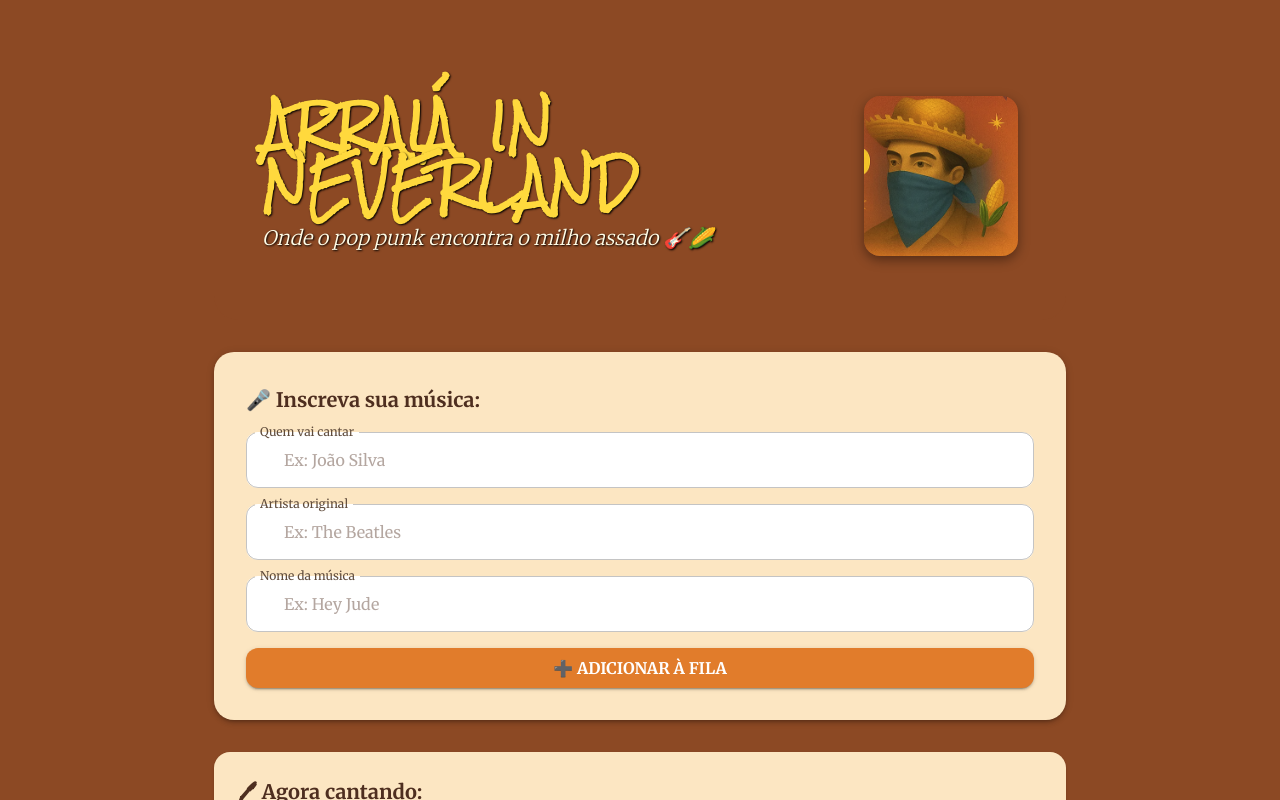
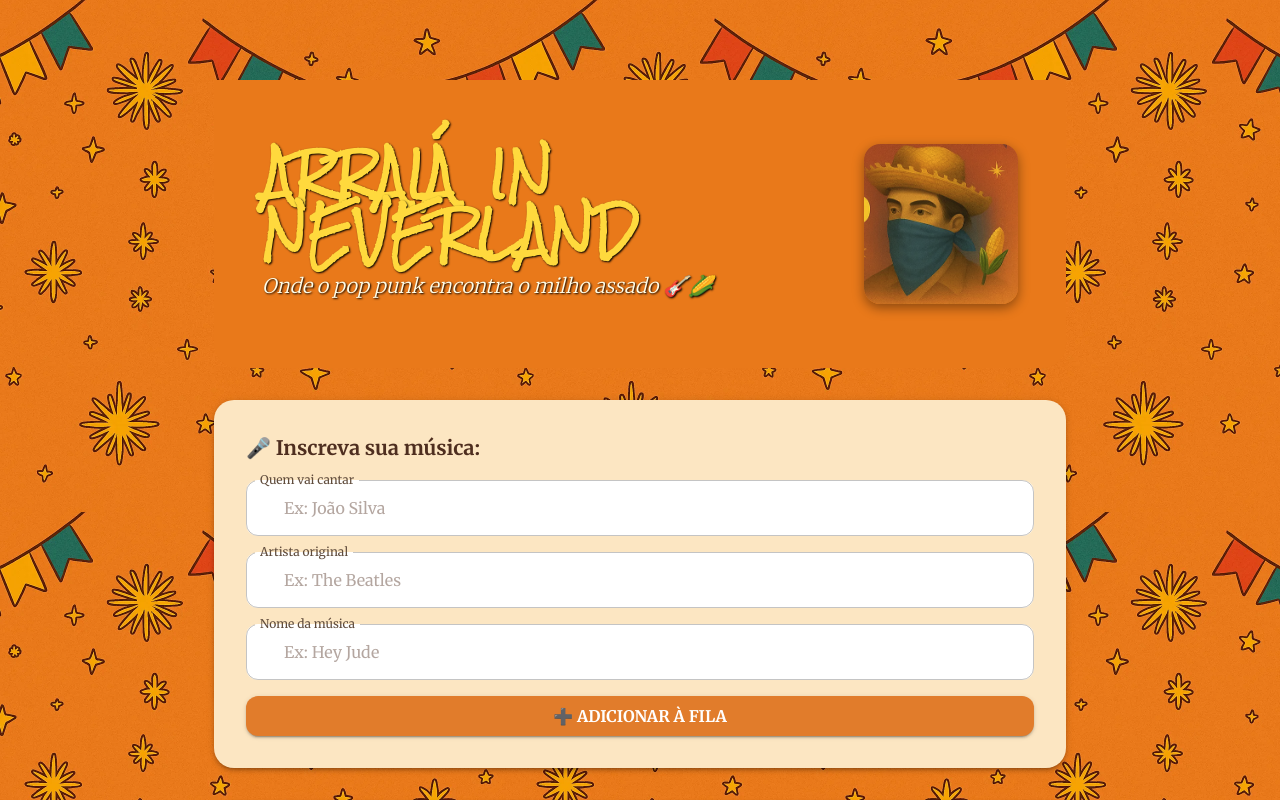
Before and after one commit to MathSena/arraia_in_neverland, a React (Vite) app in the folder arraiain-neverland/: page / in a window 1280 px wide. Shown: the top 800 px of the page. Built offline with nearby package versions, Linux system fonts and the light colour scheme; no server answers; the database is empty; some icons are missing.

Commit message:
altera a cor de fundo do cabeçalho e modifica o layout para usar uma imagem de fundo

```diff
--- a/arraiain-neverland/src/components/Header.jsx
+++ b/arraiain-neverland/src/components/Header.jsx
@@ -10,7 +10,7 @@ export default function Header() {
       sx={{
         position: 'relative',
         width: '100%',
-        backgroundColor: '#8C4924',
+        backgroundColor: '#E9791A',
         borderBottomLeftRadius: '24px',
         borderBottomRightRadius: '24px',
         px: { xs: 2, sm: 6 },
--- a/arraiain-neverland/src/components/Layout.jsx
+++ b/arraiain-neverland/src/components/Layout.jsx
@@ -1,3 +1,4 @@
+// src/components/Layout.jsx
 import React from 'react';
 import { Container, Box } from '@mui/material';
 
@@ -6,8 +7,13 @@ export default function Layout({ children }) {
     <Box
       sx={{
         minHeight: '100vh',
-        background: '#8C4924',
-        py: 4,
+        backgroundImage: 'url("/image.png")',
+        backgroundRepeat: 'repeat',
+        backgroundSize: '40% auto',
+        backgroundPosition: 'top center',
+        backgroundColor: '##E9791A',
+        pt: { xs: 8, sm: 10 },
+        pb: 4,
       }}
     >
       <Container maxWidth="md">{children}</Container>
```
Also changed, not shown: arraiain-neverland/public/image.png (added).
